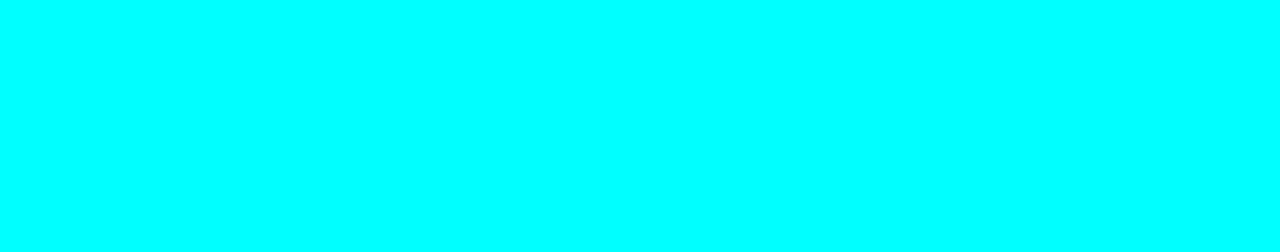
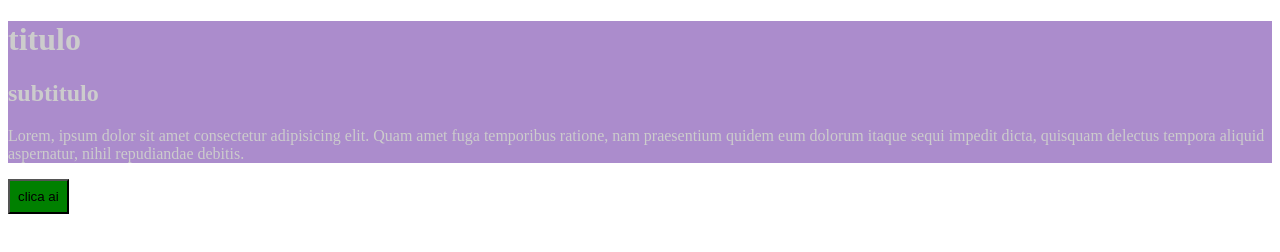
Before and after one commit to Mateus-Cimini/cursoEbacModulo15, a website: page index.html in a window 1280 px wide. Drawn offline with Linux system fonts and the light colour scheme.

Commit message:
adicionando variaveis e as usando

```diff
--- a/index.html
+++ b/index.html
@@ -7,6 +7,15 @@
     <title>Document</title>
 </head>
 <body>
+    <header>
+        <h1> titulo</h1>
+        <h2> subtitulo</h2>
 
+        <p>
+            Lorem, ipsum dolor sit amet consectetur adipisicing elit. Quam amet fuga temporibus ratione, nam praesentium quidem eum dolorum itaque sequi impedit dicta, quisquam delectus tempora aliquid aspernatur, nihil repudiandae debitis.
+        </p>
+    </header>
+
+    <button class="sucess"> clica ai</button>
 </body>
 </html>
--- a/package.json
+++ b/package.json
@@ -4,7 +4,7 @@
   "description": "primeiro projeto sass",
   "main": "index.js",
   "scripts": {
-    "sass": "sass source/main.scss build/main.css",
+    "sass": "sass source/main.scss build/main.css --watch",
     "test": "echo \"Error: no test specified\" && exit 1"
   },
   "author": "Mateus Cimini",
--- a/source/main.scss
+++ b/source/main.scss
@@ -1,3 +1,28 @@
+$backgroundColor: #fff;
+$textColor: #ccc;
+$PrimaryColor: #ab8ccc;
+
 body {
-    background-color: aqua;
+    background-color: $backgroundColor;
 }
+
+header {
+    background-color: $PrimaryColor;
+
+    h1, h2, p {
+        color: $textColor;
+    }
+}
+
+button {
+    padding: 8px;
+    background-color: $PrimaryColor;
+
+    &:hover {
+        background-color: $textColor;
+    }
+
+    &.sucess {
+        background-color: green;
+    }
+}
```
Also changed, not shown: build/main.css, 1 other file.
